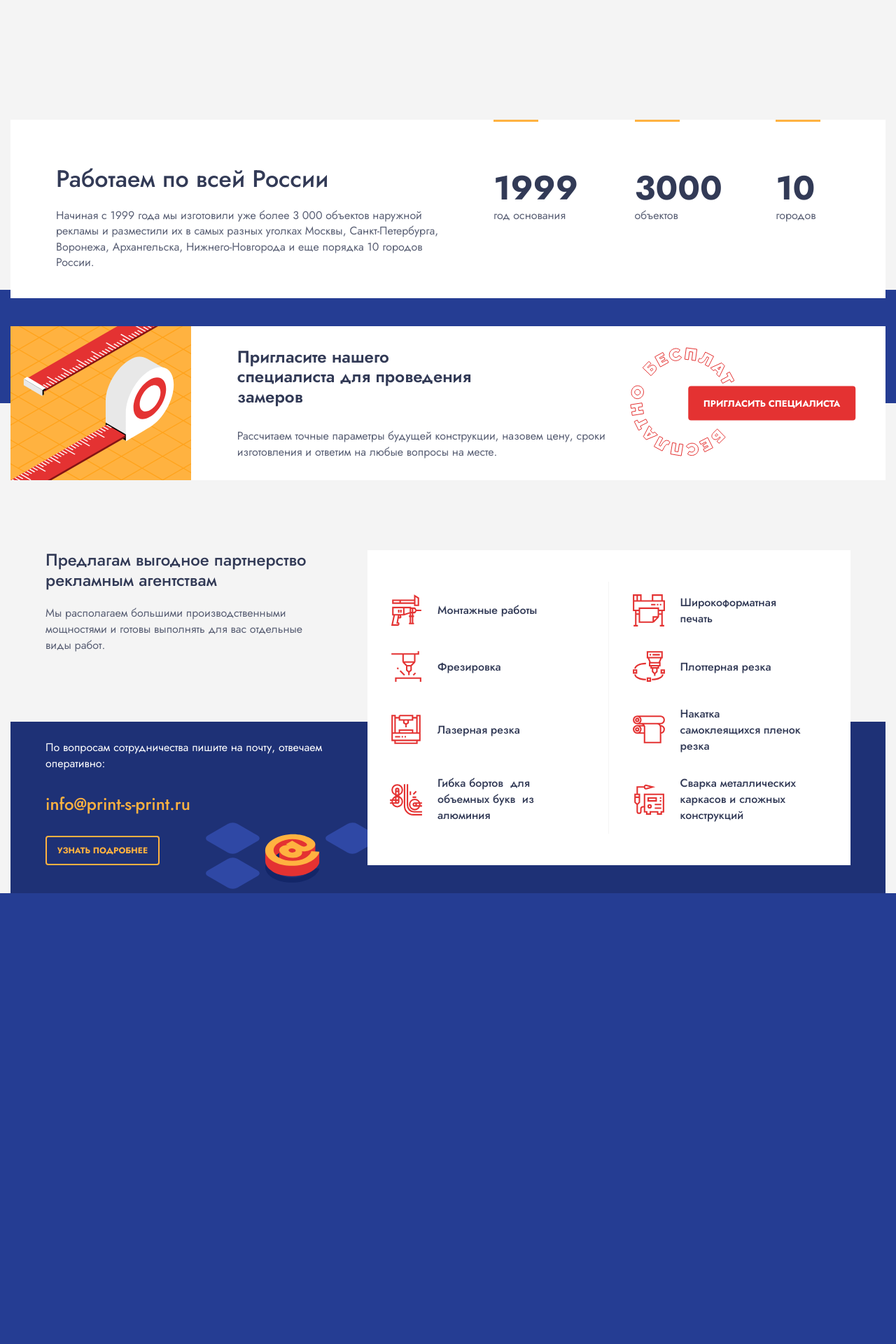
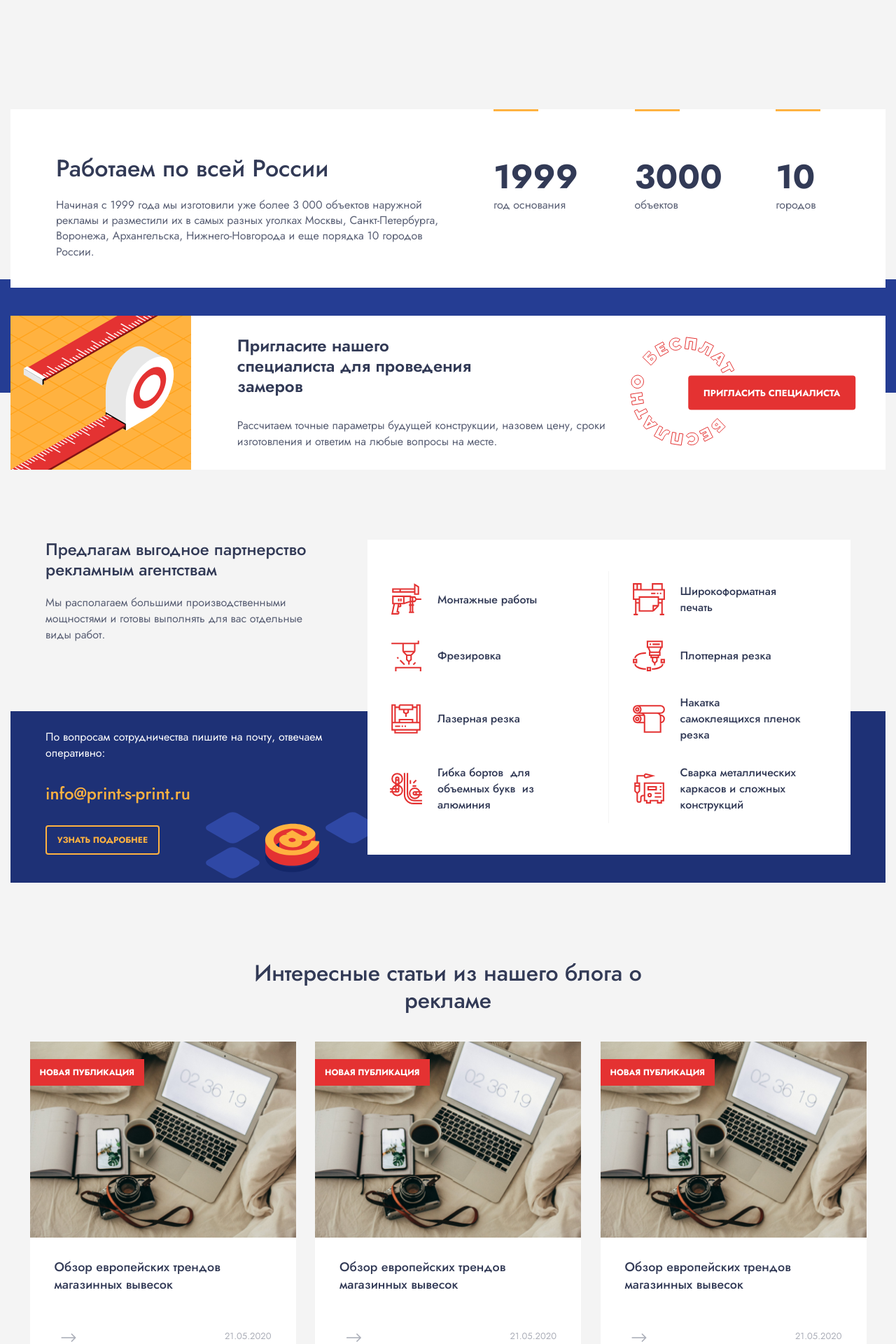
Before and after one commit to vahantov/vahantov.github.io, a PHP site: page / in a window 1280 px wide. Shown: the part 1800-3720 px from the top of the page at 70% size. Before the commit the page ends 3076 px from the top, so only its background shows below. Run offline with PHP 8.4, Linux system fonts and the light colour scheme.

Commit message:
Finished blog section

```diff
--- a/css/style.css
+++ b/css/style.css
@@ -8,7 +8,7 @@
   color: #fff;
   text-decoration: none; }
 
-h1, h2, h4, h4, h5, h6 {
+h1, h2, h3, h4, h5, h6 {
   color: #323A56;
   line-height: 120%; }
 
@@ -252,7 +253,8 @@
         width: 50%; }
 
 .section-part {
-  width: 100%; }
+  width: 100%;
+  padding-bottom: 7rem; }
   .section-part .call_to_action {
     margin-top: -11rem; }
   .section-part__content {
@@ -324,6 +326,72 @@
             font-weight: 500;
             color: #323A56; }
 
+.section-blog {
+  width: 100%; }
+  .section-blog__content {
+    width: 100%;
+    max-width: 125rem;
+    margin: auto; }
+    .section-blog__content .grid {
+      display: flex;
+      justify-content: space-evenly;
+      flex-wrap: wrap; }
+      .section-blog__content .grid .item {
+        min-height: 48rem;
+        width: 38rem;
+        position: relative;
+        transition: all .3s;
+        background-color: #fff; }
+        .section-blog__content .grid .item:hover {
+          transform: translateY(-5px);
+          box-shadow: 0 2px 10px rgba(0, 0, 0, 0.2); }
+          .section-blog__content .grid .item:hover .title h2 {
+            color: #E43232; }
+          .section-blog__content .grid .item:hover .more .hidden {
+            opacity: 1;
+            max-width: 80%; }
+        .section-blog__content .grid .item .intro {
+          position: relative;
+          width: 100%;
+          height: 28rem;
+          overflow: hidden; }
+          .section-blog__content .grid .item .intro .new {
+            text-transform: uppercase;
+            font-size: 1.2rem;
+            padding: 1rem 1.4rem;
+            position: absolute;
+            top: 2.5rem;
+            left: 0;
+            background-color: #E43232;
+            z-index: 2;
+            font-weight: bold;
+            color: #fff; }
+          .section-blog__content .grid .item .intro img {
+            z-index: 1;
+            position: absolute;
+            top: 0;
+            left: 0;
+            width: 100%;
+            height: auto; }
+        .section-blog__content .grid .item .content {
+          padding: 3rem 3.5rem;
+          min-height: 18.5rem;
+          display: flex;
+          flex-direction: column;
+          justify-content: space-between; }
+          .section-blog__content .grid .item .content .item-more {
+            display: flex;
+            justify-content: space-between; }
+            .section-blog__content .grid .item .content .item-more .date {
+              font-size: 1.3rem;
+              font-weight: 400;
+              color: #ACAFB9; }
+          .section-blog__content .grid .item .content .title h2 {
+            font-weight: 500;
+            font-size: 1.8rem;
+            line-height: 140%;
+            transition: all 0.7s; }
+
 body {
   background-color: #F4F4F4; }
 
@@ -425,6 +493,28 @@
   font-size: 1.2rem;
   font-weight: bold;
   padding: 1rem 1.5rem; }
+
+.more {
+  /*opacity: 1;
+    color: $color-yellow-primary;
+    max-width: 50%;*/
+  text-transform: uppercase;
+  display: flex;
+  transition: color 0.7s; }
+  .more .hidden {
+    font-weight: bold;
+    font-size: 1.5rem;
+    max-width: 0;
+    overflow: hidden;
+    opacity: 0;
+    transition: all 0.7s ease;
+    color: #fff; }
+  .more i {
+    margin-left: 1rem;
+    font-weight: lighter;
+    font-size: 2.4rem; }
+  .more.more-gray .hidden, .more.more-gray i {
+    color: #ACAFB9; }
 
 .services.grid {
   display: flex;
@@ -498,7 +572,7 @@
 .section-title {
   width: 50%;
   text-align: center;
-  margin: auto; }
+  margin: 4rem auto; }
   .section-title h3 {
     font-size: 3.2rem;
     font-weight: 500; }
--- a/index.html
+++ b/index.html
@@ -84,6 +84,7 @@
 			</div>
 		</header>
 		<main>
+
 			<section class="section-services">
 
 				<div class="call_to_action">
@@ -167,15 +168,15 @@
 						</a>
 					</div>
 
-					<div class="button">
+					<div class="section-button">
 						<a href="#" class="btn btn-alt">Смотреть все услуги</a>
 					</div>
 
 				</div>
 			</section>
-			<section class="section-slider">
 
-			</section>
+			<!--<section class="section-slider"></section>-->
+
 			<section class="section-map">
 				<div class="section-map__content">
 					<div class="content">
@@ -208,6 +209,7 @@
 				</div>
 
 			</section>
+
 			<section class="section-part">
 				<div class="call_to_action">
 					<div class="image">
@@ -222,6 +224,7 @@
 						<img src="icons/freeicon.svg" alt="freeicon">
 					</div>
 				</div>
+
 				<div class="section-part__content">
 					<div class="background-image">
 						<img src="icons/section-partner/background.svg" alt="Background">
@@ -298,6 +301,73 @@
 					</div>
 				</div>
 			</section>
+
+			<section class="section-blog">
+
+				<div class="section-title">
+					<h3>Интересные статьи из нашего блога о рекламе</h3>
+				</div>
+
+				<div class="section-blog__content">
+					<div class="grid">
+
+						<a class="item" href="#">
+							<div class="intro">
+								<div class="new">Новая публикация</div>
+								<img src="img/blog-examp.png" alt="Examp">
+							</div>
+							<div class="content">
+								<div class="title">
+									<h2>Обзор европейских трендов магазинных вывесок</h2>
+								</div>
+								<div class="item-more">
+									<div class="more more-gray"><p class="hidden">Подробнее</p><i class="fa fa-long-arrow-right"></i></div>
+									<span class="date">21.05.2020</span>
+								</div>
+							</div>
+						</a>
+
+						<a class="item" href="#">
+							<div class="intro">
+								<div class="new">Новая публикация</div>
+								<img src="img/blog-examp.png" alt="Examp">
+							</div>
+							<div class="content">
+								<div class="title">
+									<h2>Обзор европейских трендов магазинных вывесок</h2>
+								</div>
+								<div class="item-more">
+									<div class="more more-gray"><p class="hidden">Подробнее</p><i class="fa fa-long-arrow-right"></i></div>
+									<span class="date">21.05.2020</span>
+								</div>
+							</div>
+						</a>
+
+						<a class="item" href="#">
+							<div class="intro">
+								<div class="new">Новая публикация</div>
+								<img src="img/blog-examp.png" alt="Examp">
+							</div>
+							<div class="content">
+								<div class="title">
+									<h2>Обзор европейских трендов магазинных вывесок</h2>
+								</div>
+								<div class="item-more">
+									<div class="more more-gray"><p class="hidden">Подробнее</p><i class="fa fa-long-arrow-right"></i></div>
+									<span class="date">21.05.2020</span>
+								</div>
+							</div>
+						</a>
+
+					</div>
+
+					<div class="section-button">
+						<a href="#" class="btn btn-alt">Перейти в блог</a>
+					</div>
+				</div>
+
+			</section>
+
 		</main>
 
 		<script src="scripts/app.js"></script>
--- a/sass/components/_button.scss
+++ b/sass/components/_button.scss
@@ -2,7 +2,7 @@
   font-size: 2.4rem;
   font-weight: 500;
   color: $color-yellow-primary;
-  transition: all .7s;
+  transition: all $default-transition-duration;
 
   &:hover {
     color: $color-orange-primary;
@@ -17,7 +17,7 @@
   font-weight: bold;
   font-size: 1.3rem;
   color: $color-white;
-  transition: all .7s;
+  transition: all $default-transition-duration;
   display: block;
 
 
@@ -36,7 +36,7 @@
   font-size: 1.3rem;
   font-weight: bold;
   text-transform: uppercase;
-  transition: all .7s;
+  transition: all $default-transition-duration;
 
   &:hover {
     background-color: $color-yellow-primary;
@@ -53,7 +53,7 @@
   font-size: 1.3rem;
   font-weight: bold;
   text-transform: uppercase;
-  transition: all .7s;
+  transition: all $default-transition-duration;
 
   &:hover {
     background-color: $color-yellow-primary;
@@ -66,3 +66,37 @@
   font-weight: bold;
   padding: 1rem 1.5rem;
 }
+
+.more {
+
+  // Hover state will be written separetely
+  /*opacity: 1;
+    color: $color-yellow-primary;
+    max-width: 50%;*/
+
+  text-transform: uppercase;
+  display: flex;
+  transition: color $default-transition-duration;
+
+  .hidden {
+    font-weight: bold;
+    font-size: 1.5rem;
+    max-width: 0;
+    overflow: hidden;
+    opacity: 0;
+    transition: all $default-transition-duration ease;
+    color: $color-white;
+  }
+
+  i {
+    margin-left: 1rem;
+    font-weight: lighter;
+    font-size: 2.4rem;
+  }
+
+  &.more-gray {
+    .hidden, i {
+      color: $color-gray;
+    }
+  }
+}
--- a/sass/components/_section-title.scss
+++ b/sass/components/_section-title.scss
@@ -1,7 +1,7 @@
 .section-title {
   width: 50%;
   text-align: center;
-  margin: auto;
+  margin: 4rem auto;
 
   h3 {
     font-size: 3.2rem;
--- a/sass/core/_base.scss
+++ b/sass/core/_base.scss
@@ -23,3 +23,8 @@
 a {
   display: inline-block;
 }
+
+.section-button {
+  text-align: center;
+  margin: 5rem 0;
+}
--- a/sass/layout/_layout.scss
+++ b/sass/layout/_layout.scss
@@ -3,3 +3,4 @@
 @import "section-services";
 @import "section-map";
 @import "section-partner";
+@import "section-blog";
--- a/sass/layout/_nav.scss
+++ b/sass/layout/_nav.scss
@@ -103,7 +103,7 @@
         overflow: hidden;
         width: 22rem;
         height: 0;
-        transition: all .7s ease;
+        transition: all $default-transition-duration ease;
 
         &.active {
           height: 15rem;
--- /dev/null
+++ b/sass/layout/_section-blog.scss
@@ -0,0 +1,98 @@
+.section-blog {
+  width: 100%;
+
+  &__content {
+    width: 100%;
+    max-width: $content-width;
+    margin: auto;
+
+    .grid {
+      display: flex;
+      justify-content: space-evenly;
+      flex-wrap: wrap;
+
+      .item {
+        min-height: 48rem;
+        width: 38rem;
+        position: relative;
+        transition: all .3s;
+        background-color: $color-white;
+
+        &:hover {
+          transform: translateY(-5px);
+          box-shadow: 0 2px 10px rgba(#000, .2);
+
+          .title {
+            h2 {
+              color: $color-orange-primary;
+            }
+          }
+
+          .more {
+            .hidden {
+              opacity: 1;
+              max-width: 80%;
+            }
+          }
+        }
+
+        .intro {
+          position: relative;
+          width: 100%;
+          height: 28rem;
+          overflow: hidden;
+
+          .new {
+            text-transform: uppercase;
+            font-size: 1.2rem;
+            padding: 1rem 1.4rem;
+            position: absolute;
+            top: 2.5rem;
+            left: 0;
+            background-color: $color-orange-primary;
+            z-index: 2;
+            font-weight: bold;
+            color: $color-white;
+          }
+
+          img {
+            z-index: 1;
+            position: absolute;
+            top: 0;
+            left: 0;
+            width: 100%;
+            height: auto;
+          }
+        }
+
+        .content {
+          padding: 3rem 3.5rem;
+          min-height: 18.5rem;
+          display: flex;
+          flex-direction: column;
+          justify-content: space-between;
+
+          .item-more {
+            display: flex;
+            justify-content: space-between;
+
+            .date {
+              font-size: 1.3rem;
+              font-weight: 400;
+              color: $color-gray;
+            }
+          }
+
+          .title {
+            h2 {
+              font-weight: 500;
+              font-size: 1.8rem;
+              line-height: 140%;
+              transition: all $default-transition-duration;
+            }
+          }
+        }
+      }
+    }
+  }
+}
--- a/sass/layout/_section-partner.scss
+++ b/sass/layout/_section-partner.scss
@@ -1,5 +1,7 @@
 .section-part {
   width: 100%;
+  padding-bottom: 7rem;
+
   .call_to_action {
     margin-top: -11rem;
   }
--- a/sass/layout/_section-services.scss
+++ b/sass/layout/_section-services.scss
@@ -17,10 +17,5 @@
     display: flex;
     flex-direction: column;
     justify-content: space-between;
-
-    .button {
-      text-align: center;
-      margin: 5rem 0;
-    }
   }
 }
--- a/sass/variables/_base.scss
+++ b/sass/variables/_base.scss
@@ -1,2 +1,3 @@
 $content-width: 125rem;
 $default-border-radius: 4px;
+ $default-transition-duration: .7s;
--- a/sass/variables/_colors.scss
+++ b/sass/variables/_colors.scss
@@ -4,6 +4,8 @@
 $color-blue-lighter: #2F48A5;
 
 $color-white: #fff;
+
+$color-gray: #ACAFB9;
 
 $color-yellow-primary: #FFB240;
 $color-orange-primary: #E43232;
--- a/sass/variables/_typography.scss
+++ b/sass/variables/_typography.scss
@@ -10,7 +10,7 @@
   text-decoration: none;
 }
 
-h1, h2, h4, h4, h5, h6 {
+h1, h2, h3, h4, h5, h6 {
   color: $color-text-primary;
   line-height: 120%;
 }
```
Also changed, not shown: other parts of css/style.css (+12 -27 lines), sass/components/_service-item.scss (+3 -25 lines), img/blog-examp.png (added).
